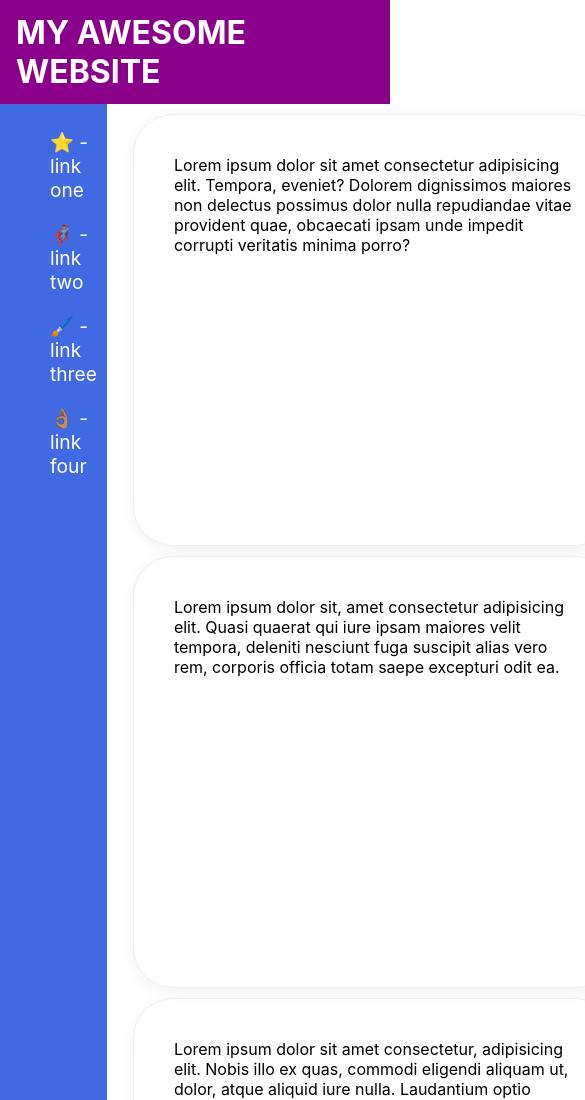
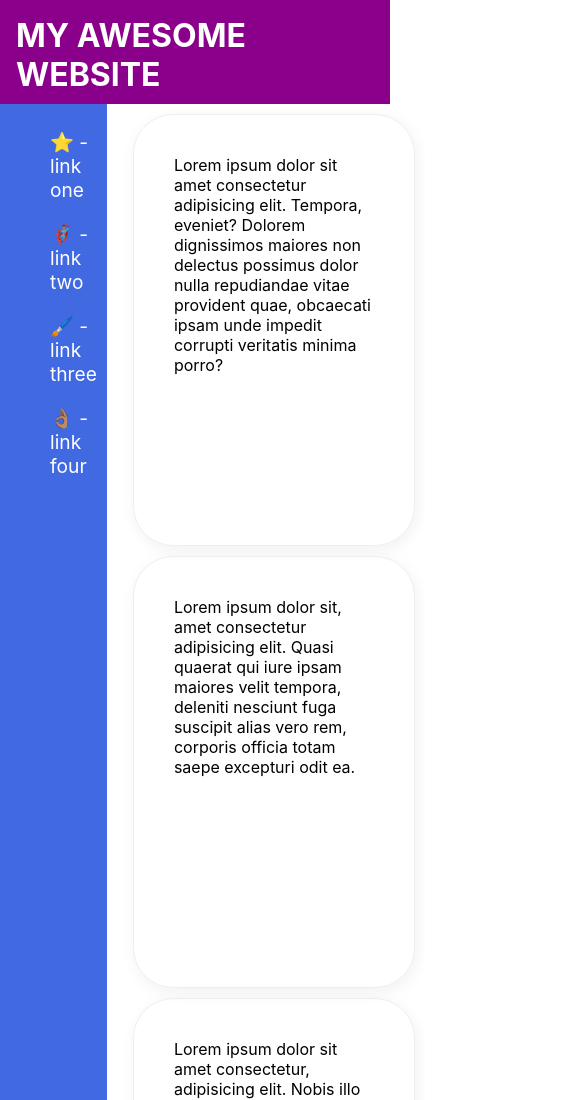
Before and after one commit to 13011brett/OdinRepo, a plain HTML site: page flex/07-flex-layout-2/index.html in a window 390 px wide. Shown: the top 1100 px of the page, 585 px wide, since content can reach past the window. Drawn offline with Linux system fonts and the light colour scheme.

Commit message:
07 - Resized for phones

```diff
--- a/flex/07-flex-layout-2/style.css
+++ b/flex/07-flex-layout-2/style.css
@@ -19,6 +19,7 @@ a{
 .header {
   display:flex;
   height: 72px;
+  width:400px auto;
   background: darkmagenta;
   color: white;
   font-size: xx-large;
@@ -26,6 +27,7 @@ a{
   padding:16px;
   align-items: center;
   font-weight: bold;
+  flex-wrap: wrap;
 
 }
 
@@ -52,18 +54,19 @@ a{
   flex-direction: column;
   align-items: flex-start;
   justify-content: flex-start;
-  width: 500px;
+  width: 300px;
   background: royalblue;
 }
 
 .card {
   display:flex;
   flex-grow: 0;
+  flex-shrink: 1;
   padding: 40px;
   border: 1px solid #eee;
   box-shadow: 2px 4px 16px rgba(0,0,0,.06);
   border-radius: 40px;
-  width:400px;
+  width:200px;
   height:350px;
 
 }
@@ -77,7 +80,6 @@ a{
   display:flex;
   flex-direction: row;
   justify-content: space-evenly;
-  flex-grow: 1;
   flex-wrap: wrap;
   row-gap: 10px;
   column-gap: 2em;
```
